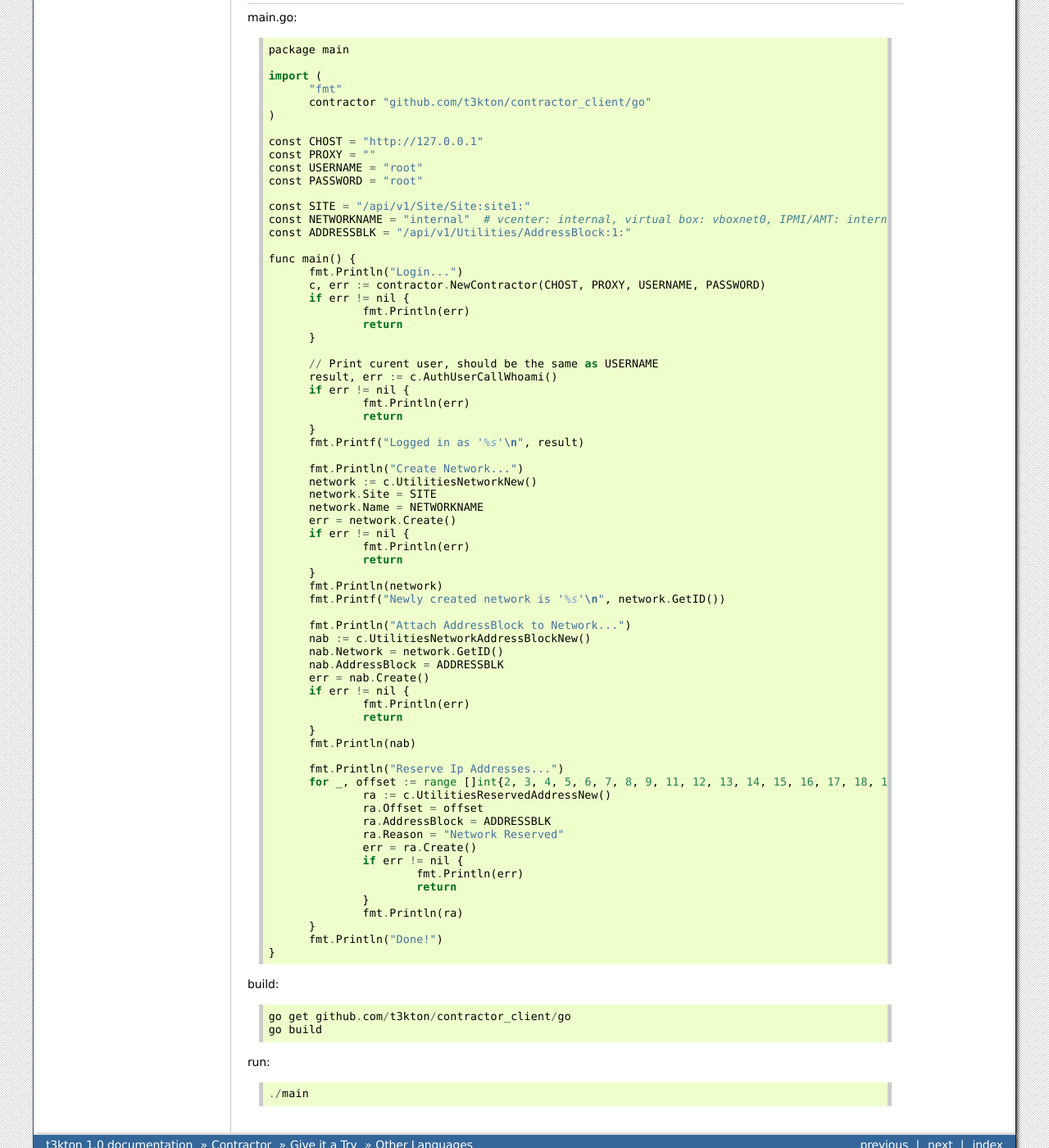
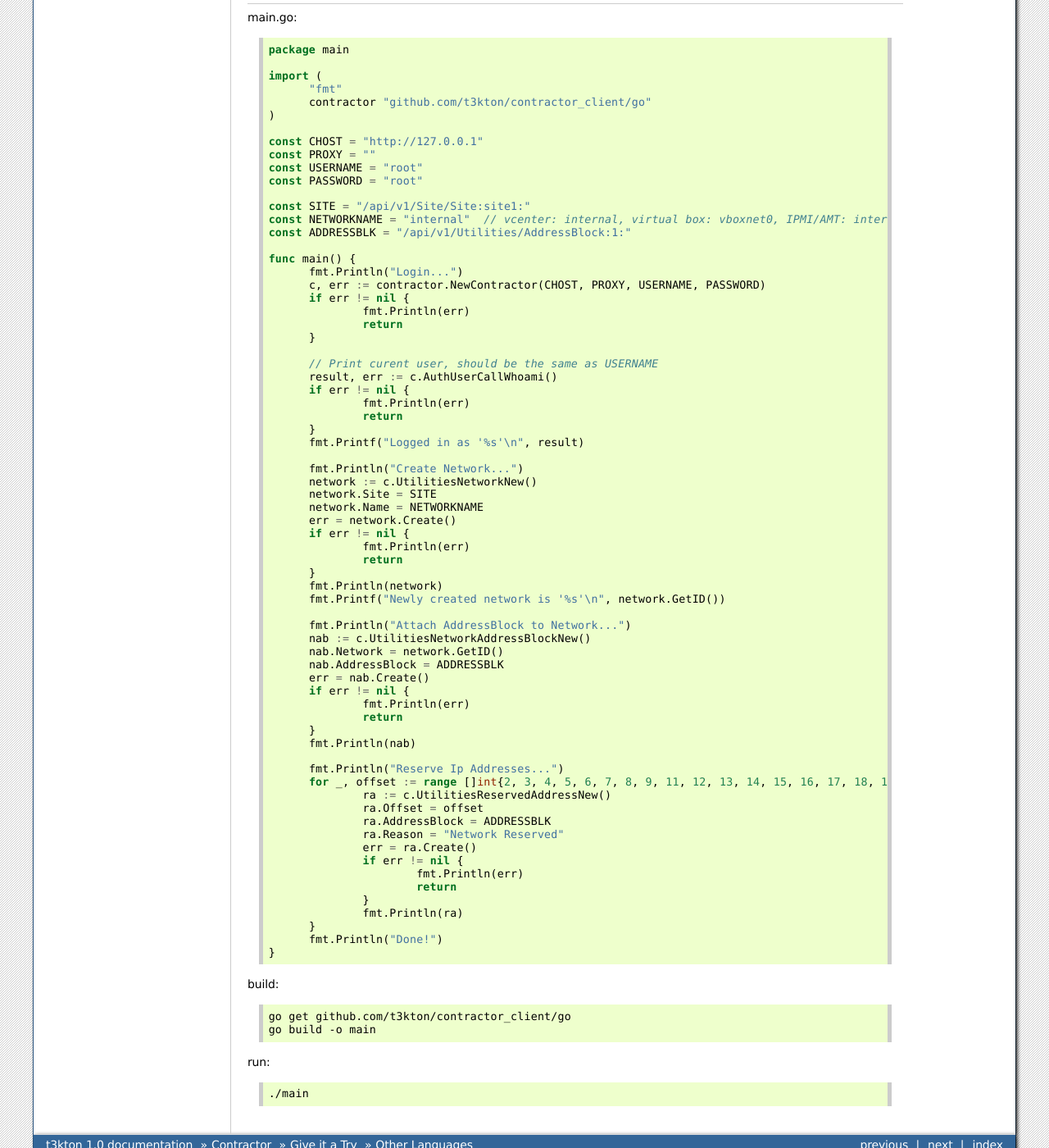
Before and after one commit to T3kton/t3kton.github.io, a Sphinx documentation site: the page built from source/contractor/tryit/other_languages.rst, in a window 1280 px wide and 1400 px high, scrolled down 3014 px. Shown: the whole window at 82% size. Built offline with Sphinx 7.4.7, drawn with Linux system fonts in a browser that asks for light colours; some of the changed text lies outside the part shown.

Commit message:
other languages fix

```diff
--- a/source/contractor/tryit/other_languages.rst
+++ b/source/contractor/tryit/other_languages.rst
@@ -6,11 +6,16 @@
 Python
 ~~~~~~
 
-You will need to be sure the cinp client is installed::
+
+You will need to be sure the cinp client is installed:
+
+.. code-block:: bash
 
   pip3 install cinp
 
-main.py::
+main.py:
+
+.. code-block:: python
 
   import sys
   from cinp.client import CInP
@@ -67,7 +72,9 @@
 
   print( 'Done!' )
 
-run::
+run:
+
+.. code-block:: bash
 
   python3 main.py
 
@@ -80,7 +87,9 @@
 With Generic Maps
 ^^^^^^^^^^^^^^^^^
 
-main.go::
+main.go:
+
+.. code-block:: go
 
   package main
 
@@ -96,7 +105,7 @@
   const PASSWORD = "root"
 
   const SITE = "/api/v1/Site/Site:site1:"
-  const NETWORKNAME = "internal"  # vcenter: internal, virtual box: vboxnet0, IPMI/AMT: internal
+  const NETWORKNAME = "internal"  // vcenter: internal, virtual box: vboxnet0, IPMI/AMT: internal
   const ADDRESSBLK = "/api/v1/Utilities/AddressBlock:1:"
 
   func main() {
@@ -169,19 +178,25 @@
   	fmt.Println("Done!")
   }
 
-build::
+build:
+
+.. code-block:: bash
 
   go get github.com/cinp/go
-  go build
+  go build -o main
 
-run::
+run:
+
+.. code-block:: bash
 
   ./main
 
 With Pre-Built Service
 ^^^^^^^^^^^^^^^^^^^^^^
 
-main.go::
+main.go:
+
+.. code-block:: go
 
   package main
 
@@ -196,7 +211,7 @@
   const PASSWORD = "root"
 
   const SITE = "/api/v1/Site/Site:site1:"
-  const NETWORKNAME = "internal"  # vcenter: internal, virtual box: vboxnet0, IPMI/AMT: internal
+  const NETWORKNAME = "internal"  // vcenter: internal, virtual box: vboxnet0, IPMI/AMT: internal
   const ADDRESSBLK = "/api/v1/Utilities/AddressBlock:1:"
 
   func main() {
@@ -255,11 +270,15 @@
   }
 
 
-build::
+build:
+
+.. code-block:: bash
 
   go get github.com/t3kton/contractor_client/go
-  go build
+  go build -o main
 
-run::
+run:
+
+.. code-block:: bash
 
   ./main
```
